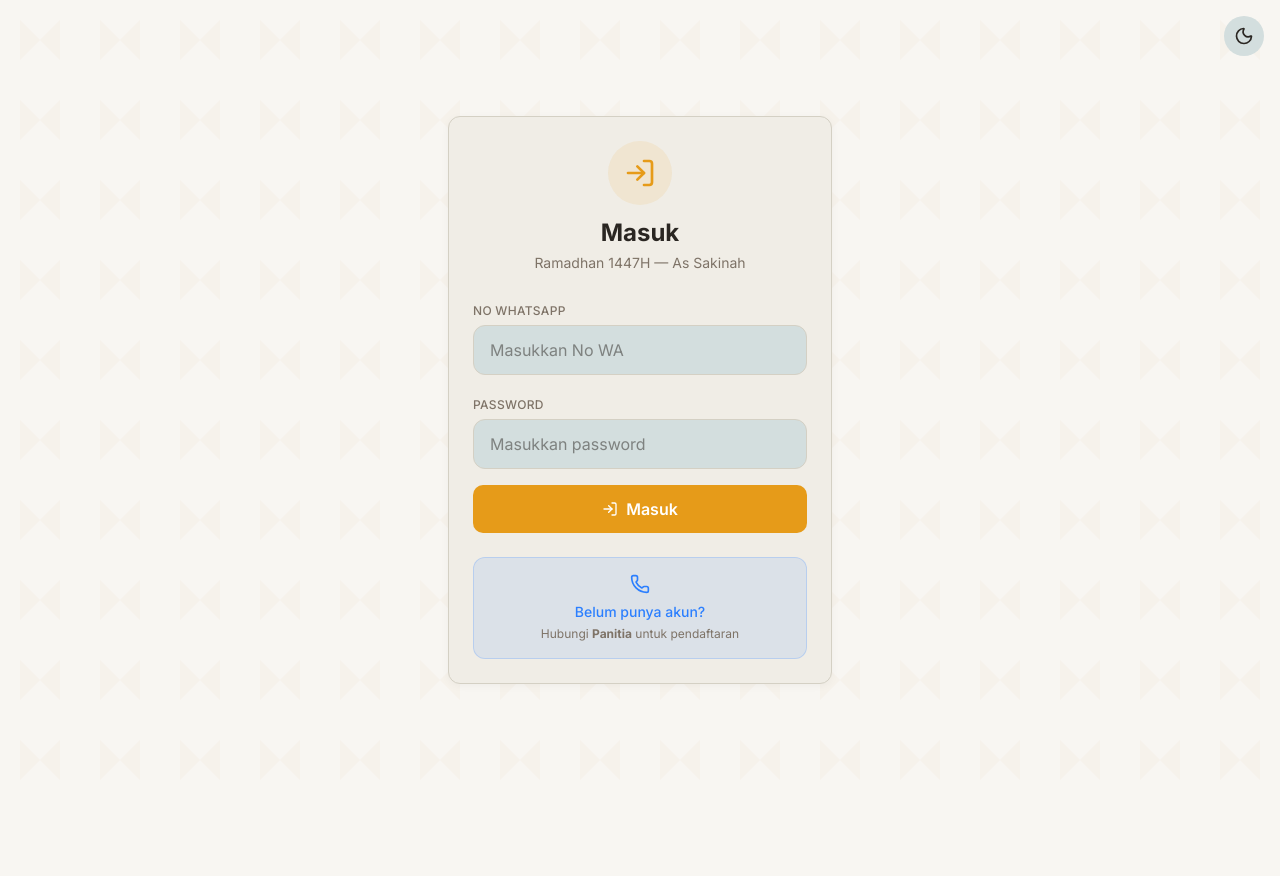
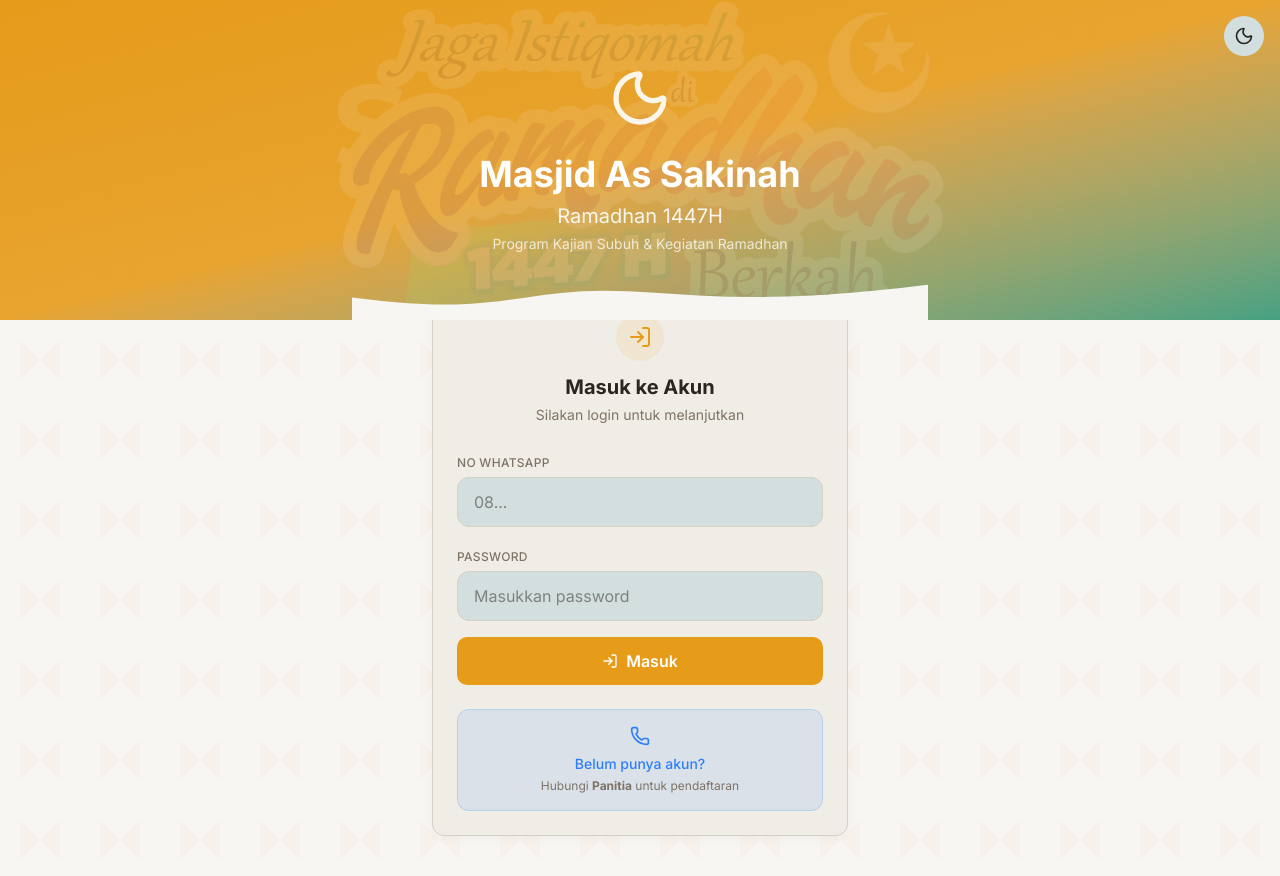
Before and after one commit to ashariproject/ramadhan, a Next.js app: page /register in a window 1280 px wide. Shown: the top 876 px of the page. Before the commit the page ends 800 px from the top, so only its background shows below. Built offline with nearby package versions, Linux system fonts and the light colour scheme; no server answers.

Commit message:
feat: hero section on login page with mosque branding

```diff
--- a/src/app/register/page.tsx
+++ b/src/app/register/page.tsx
@@ -3,7 +3,7 @@
 import { useState } from 'react';
 import { useRouter } from 'next/navigation';
 import { supabase } from '@/lib/supabase';
-import { Loader2, LogIn, Phone } from 'lucide-react';
+import { Loader2, LogIn, Phone, Moon, Sun as SunIcon } from 'lucide-react';
 import { ThemeToggle } from '@/components/ThemeToggle';
 
 export default function LoginPage() {
@@ -70,20 +70,50 @@
     };
 
     return (
-        <div className="min-h-screen bg-islamic-pattern flex items-center justify-center p-4">
-            <div className="absolute top-4 right-4">
+        <div className="min-h-screen bg-islamic-pattern">
+            <div className="absolute top-4 right-4 z-10">
                 <ThemeToggle />
             </div>
 
-            <div className="card-elegant w-full max-w-sm">
-                {/* Header */}
+            {/* Hero Section */}
+            <div className="relative h-[40vh] min-h-[300px] bg-gradient-to-br from-primary via-primary/90 to-accent overflow-hidden">
+                {/* Decorative overlay */}
+                <div className="absolute inset-0 bg-[url('/logo-ramadhan.png')] bg-center bg-no-repeat bg-contain opacity-10"></div>
+
+                {/* Content */}
+                <div className="relative h-full flex flex-col items-center justify-center text-white px-4 text-center">
+                    <div className="mb-4">
+                        <Moon className="w-16 h-16 mx-auto mb-2 opacity-90" />
+                    </div>
+                    <h1 className="text-3xl md:text-4xl font-bold mb-2">
+                        Masjid As Sakinah
+                    </h1>
+                    <p className="text-lg md:text-xl opacity-90 mb-1">
+                        Ramadhan 1447H
+                    </p>
+                    <p className="text-sm opacity-75">
+                        Program Kajian Subuh & Kegiatan Ramadhan
+                    </p>
+                </div>
+
+                {/* Wave decoration */}
+                <div className="absolute bottom-0 left-0 right-0">
+                    <svg viewBox="0 0 1440 120" className="w-full h-12 fill-background">
+                        <path d="M0,64L48,69.3C96,75,192,85,288,80C384,75,480,53,576,48C672,43,768,53,864,58.7C960,64,1056,64,1152,58.7C1248,53,1344,43,1392,37.3L1440,32L1440,120L1392,120C1344,120,1248,120,1152,120C1056,120,960,120,864,120C768,120,672,120,576,120C480,120,384,120,288,120C192,120,96,120,48,120L0,120Z"></path>
+                    </svg>
+                </div>
+            </div>
+
+            {/* Login Form */}
+            <div className="max-w-md mx-auto px-4 -mt-8 pb-12">
+                <div className="card-elegant shadow-xl">
                     <div className="text-center mb-6">
-                    <div className="w-16 h-16 bg-primary/10 rounded-full flex items-center justify-center mx-auto mb-3">
-                        <LogIn className="w-8 h-8 text-primary" />
+                        <div className="w-12 h-12 bg-primary/10 rounded-full flex items-center justify-center mx-auto mb-3">
+                            <LogIn className="w-6 h-6 text-primary" />
                         </div>
-                    <h1 className="text-2xl font-bold mb-1">Masuk</h1>
-                    <p className="text-sm text-muted-foreground">
-                        Ramadhan 1447H — As Sakinah
+                        <h2 className="text-xl font-bold">Masuk ke Akun</h2>
+                        <p className="text-sm text-muted-foreground mt-1">
+                            Silakan login untuk melanjutkan
                         </p>
                     </div>
 
@@ -95,18 +125,23 @@
 
                     <form onSubmit={handleSubmit} className="space-y-4">
                         <div>
-                        <label className="text-xs font-medium text-muted-foreground uppercase tracking-wide">No WhatsApp</label>
+                            <label className="text-xs font-medium text-muted-foreground uppercase tracking-wide">
+                                No WhatsApp
+                            </label>
                             <input
                                 name="no_wa"
                                 required
-                            placeholder="Masukkan No WA"
+                                placeholder="08..."
                                 className="w-full mt-1 bg-secondary border border-border rounded-lg px-4 py-3 focus:border-primary outline-none transition"
                                 onChange={handleChange}
+                                value={formData.no_wa}
                             />
                         </div>
 
                         <div>
-                        <label className="text-xs font-medium text-muted-foreground uppercase tracking-wide">Password</label>
+                            <label className="text-xs font-medium text-muted-foreground uppercase tracking-wide">
+                                Password
+                            </label>
                             <input
                                 name="password"
                                 type="password"
@@ -114,15 +149,18 @@
                                 placeholder="Masukkan password"
                                 className="w-full mt-1 bg-secondary border border-border rounded-lg px-4 py-3 focus:border-primary outline-none transition"
                                 onChange={handleChange}
+                                value={formData.password}
                             />
                         </div>
 
                         <button
                             type="submit"
                             disabled={loading}
-                        className="btn-primary w-full flex items-center justify-center gap-2"
+                            className="btn-primary w-full flex items-center justify-center gap-2 py-3"
                         >
-                        {loading ? <Loader2 className="animate-spin w-5 h-5" /> : (
+                            {loading ? (
+                                <Loader2 className="animate-spin w-5 h-5" />
+                            ) : (
                                 <>
                                     <LogIn className="w-4 h-4" />
                                     Masuk
@@ -141,5 +179,6 @@
                     </div>
                 </div>
             </div>
+        </div>
     );
 }
```
Lines whose indentation alone changed are shown as unchanged.
